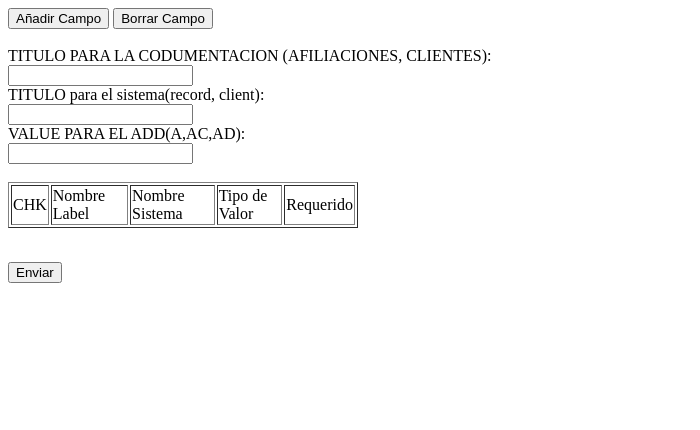
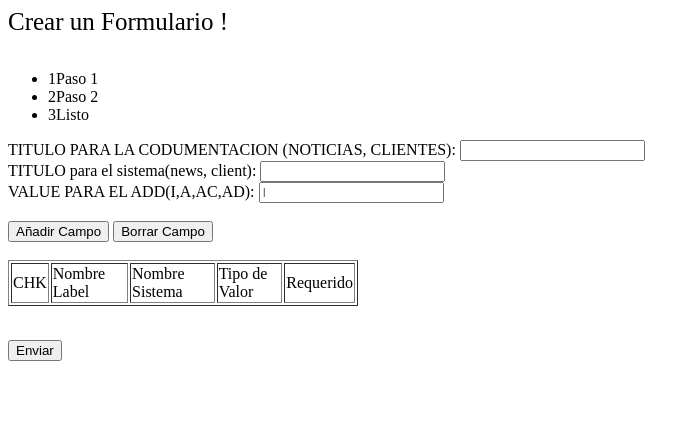
Before and after one commit to cejebuto/das, a PHP site: page /module/mod_generateform/form/for_generateform.php in a window 1280 px wide. Shown: the top 430 px of the page, without its empty margins (0-700 px from the left). Run offline with PHP 8.4, Linux system fonts and the light colour scheme; tables that the repository leaves empty or names only in its code hold one stand-in row (values such as "Sample post").

Commit message:
select de agregar listo

```diff
--- a/index.php
+++ b/index.php
@@ -3,7 +3,7 @@ session_start();
 require_once 'config.php';?>
 <html>
 	<head>
-  	<title>Controladoeres</title>
+  	<title>Controladores</title>
     <script src="ajs/jquery.js"></script>
     <script src="ajs/bootstrap.min.js"></script>
     <script src="ajs/angular.min.js"></script>
--- a/module/mod_generateform/form/for_generateform.php
+++ b/module/mod_generateform/form/for_generateform.php
@@ -1,22 +1,35 @@
+<?php
+$w = array(
+    "foo" => "bar",
+    "bar" => "foo",
+);
+#LISTO TODOS LOS CAMPOS
+include_once ($_SERVER['DOCUMENT_ROOT']."/module/mod_field/sql/sql_list_field.php");
+$array_php = array();
+
+echo "<select style='display:none'id='select1' >";
+while ($row_list_field=mysqli_fetch_array($sql_list_field)) {
+echo "<option value='".$row_list_field['fie_id']."'> ".$row_list_field['fie_nam']."</option>";
+} mysqli_free_result($sql_list_field);
+echo "</select>";
+
+# while ($row_list_field=mysqli_fetch_array($sql_list_field)) {
+#    $array_php[$row_list_field['fie_id']] = $row_list_field['fie_nam'];
+#} mysqli_free_result($sql_list_field);
+#print_r ($array_php);
+ ?>
 <html>
 <HEAD>
-     <TITLE>Anyadir Filas Dinámicamente en HTML by jotaerre.net</TITLE>
+     <TITLE>Crear un formulario</TITLE>
+
      <SCRIPT language="javascript">
      var j=0;
      var c=0;
           function addRow(tableID) {
                j=j+1;
                c=c+1;
+
                document.frmcreate.contador.value=c;
-
-               var myarray=new Array(3)
-               myarray[0] = "VarChar";
-               myarray[1] = "Int";
-               myarray[2] = "Email";
-               myarray[3] = "Sexo";
-               myarray[4] = "Fecha";
-               myarray[5] = "Pais";
-               myarray[6] = "Ciudad-Municipio";
 
                var table = document.getElementById(tableID);
                var rowCount = table.rows.length;
@@ -42,15 +55,11 @@
                cell3.appendChild(element3);
 
                var cell4 = row.insertCell(3);
-               var element4 = document.createElement("select");
-               var opt = document.createElement('option');
+               var original=document.getElementById("select1");
+               var element4=original.cloneNode(true);
+               element4.id="label_tipo"+j;
                element4.name="label_tipo"+j;
-               for (var i = 0; i<=6; i++){
-                var opt = document.createElement('option');
-                opt.value = i;
-                opt.innerHTML = myarray[i];
-                element4.appendChild(opt);
-                }
+               element4.style.display = "block";
                cell4.appendChild(element4);
 
                var cell5 = row.insertCell(4);
@@ -82,18 +91,38 @@
 
 </HEAD>
 <BODY>
-    <INPUT type="button" class="btn btn-success" value="A&ntilde;adir Campo" onclick="addRow('dataTable');" />
+
+<span class="label label-success" style="font-size:25px">Crear un </span><span class="label label-primary" style="font-size:25px">Formulario !</span><br><br>
+
+<div id="MyWizard" class="wizard">
+     <ul class="steps">
+          <li data-target="#step1" class="active"><span class="badge badge-info">1</span><span class="chevron"></span>Paso 1</li>
+          <li data-target="#step2"><span class="badge">2</span><span class="chevron"></span>Paso 2</li>
+          <li data-target="#step3"><span class="badge">3</span><span class="chevron"></span>Listo</li>
+     </ul>
+</div>
+
+     <form action="/module/mod_generateform/process/pro_generateform.php" name="frmcreate" method="post">
+<div class="col-lg-4">
+     <div class="form-group">
+     <label for="TITULO_D">TITULO PARA LA CODUMENTACION (NOTICIAS, CLIENTES):</label>
+    <input type="text" class="form-control" id="TITULO_D" name="TITULO_D" size="20" required>
+      </div>
+
+     <div class="form-group">
+     <label for="TITULO_S">TITULO para el sistema(news, client):</label>
+    <input type="text" class="form-control" id="TITULO_S" name="TITULO_S" size="20" required>
+       </div>
+
+      <div class="form-group">
+      <label for="VALUE_S">VALUE PARA EL ADD(I,A,AC,AD):</label>
+     <input type="text" class="form-control" id="VALUE_S" name="VALUE_S" size="20" placeholder="I"required>
+     </div>
+</div>
+<br>
+
+     <INPUT type="button" class="btn btn-success" value="A&ntilde;adir Campo" onclick="addRow('dataTable');" />
      <INPUT type="button" class="btn btn-danger" value="Borrar Campo" onclick="deleteRow('dataTable');" /><br><br>
-     <form action="/module/mod_generateform/process/pro_generateform.php" name="frmcreate" method="post">
-
-     TITULO PARA LA CODUMENTACION (AFILIACIONES, CLIENTES): <br>
-     <INPUT type="text" name="TITULO_D" required/><br>
-
-     TITULO para el sistema(record, client): <br>
-     <INPUT type="text" name="TITULO_S"  required/><br>
-     VALUE PARA EL ADD(A,AC,AD): <br>
-     <INPUT type="text" name="VALUE_S" required/><br><br>
-
      <TABLE id="dataTable" width="350px" border="1">
             <TR>
                <TD>CHK</TD>
--- a/module/mod_generateform/index.php
+++ b/module/mod_generateform/index.php
@@ -5,7 +5,12 @@ if(!isset($_SESSION)){
 if(!isset($_SESSION['suboption'])){
  $_SESSION['suboption']="for_generateform";
 }
+?>
 
+<?php
 require $_SERVER['DOCUMENT_ROOT']."/module/mod_".$_SESSION['option']."/form/".$_SESSION['suboption'].".php";
 
 ?>
+
+
+	<!-- inline scripts related to this page -->
```
